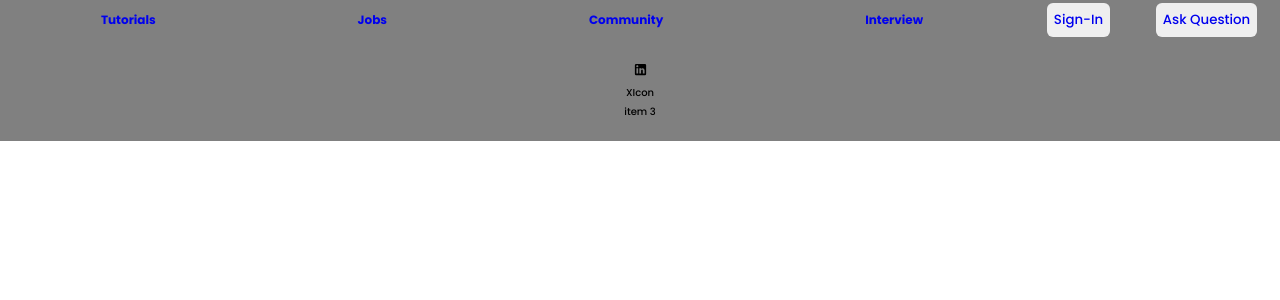
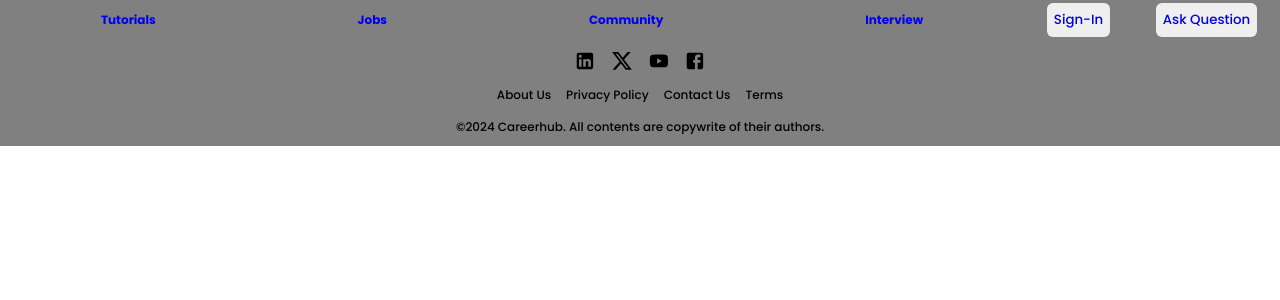
Before and after one commit to deepakrajkranti/CarrerHub, a React (Vite) app: page / in a window 1280 px wide. Shown: the top 300 px of the page. Built offline with nearby package versions, Linux system fonts and the light colour scheme; no server answers.

Commit message:
added basic footer

```diff
--- a/src/Components/Footer.jsx
+++ b/src/Components/Footer.jsx
@@ -7,10 +7,10 @@ import FacebookIcon from '@mui/icons-material/Facebook';
 
 const Container = styled.div`
 width: 100%;
-padding: 20px;
-text-aligned: center;
 bottom: 0;
 background-color: gray;
+// height: 10vw;
+padding:  10px;
 `
 
 const Content = styled.div`
@@ -18,11 +18,18 @@ margin: 0;
 display: flex;
 flex-direction: column;
 align-items: center;
+gap: 14px;
+font-size: 12px;
+max-height: 100%;
 `
 
 const Items = styled.div`
-text-size: 15px;
-padding: 2px;
+display: flex;
+gap: 15px;
+`
+
+const PrivacyText = styled.div`
+// margin-top; 25px;
 `
 
 function Footer() {
@@ -30,14 +37,20 @@ function Footer() {
     <Container>
         <Content>
             <Items>
-                <LinkedInIcon />
+                <LinkedInIcon fontSize='large' />
+                <XIcon fontSize='large' />
+                <YouTubeIcon fontSize='large'/>
+                <FacebookIcon fontSize='large'/>
             </Items>
             <Items>
-            XIcon
+              <div>About Us</div>
+              <div>Privacy Policy</div>
+              <div>Contact Us</div>
+              <div>Terms</div>
             </Items>
-            <Items>
-                item 3
-            </Items>
+            <PrivacyText>
+            ©2024 Careerhub. All contents are copywrite of their authors.
+            </PrivacyText>
         </Content>
     </Container>
   )
```
